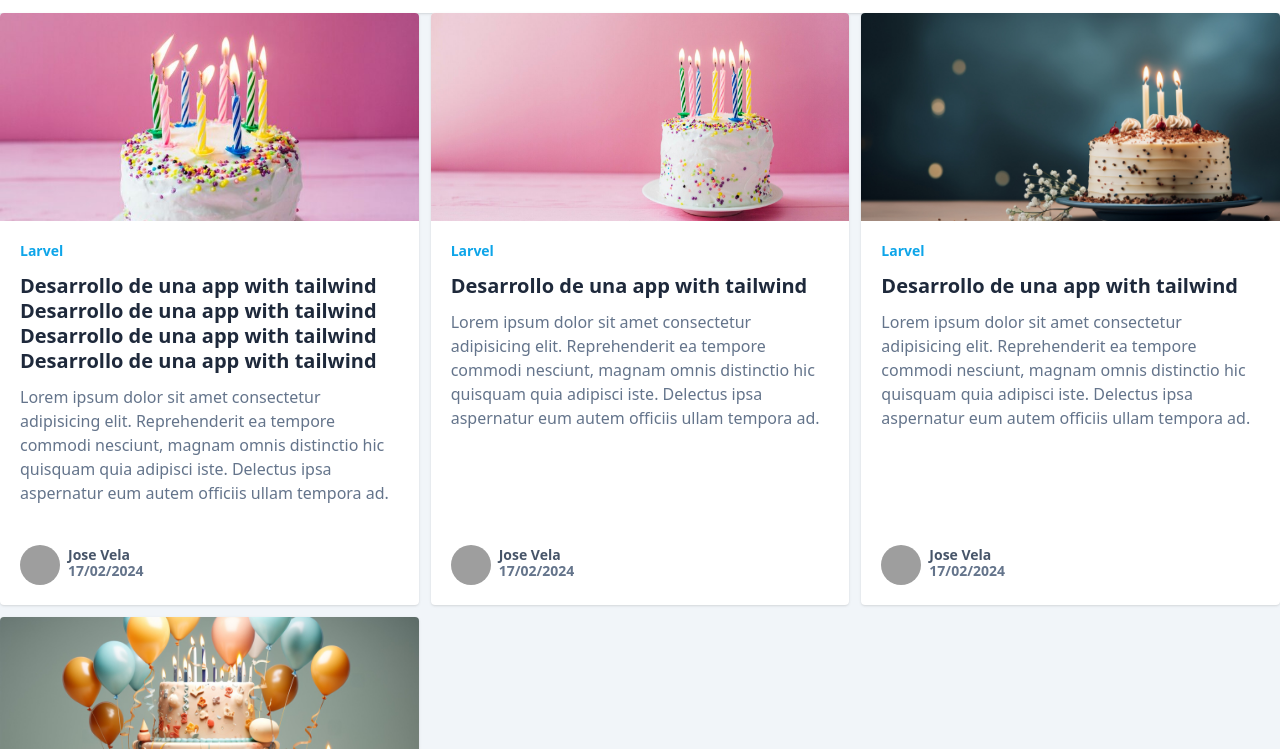
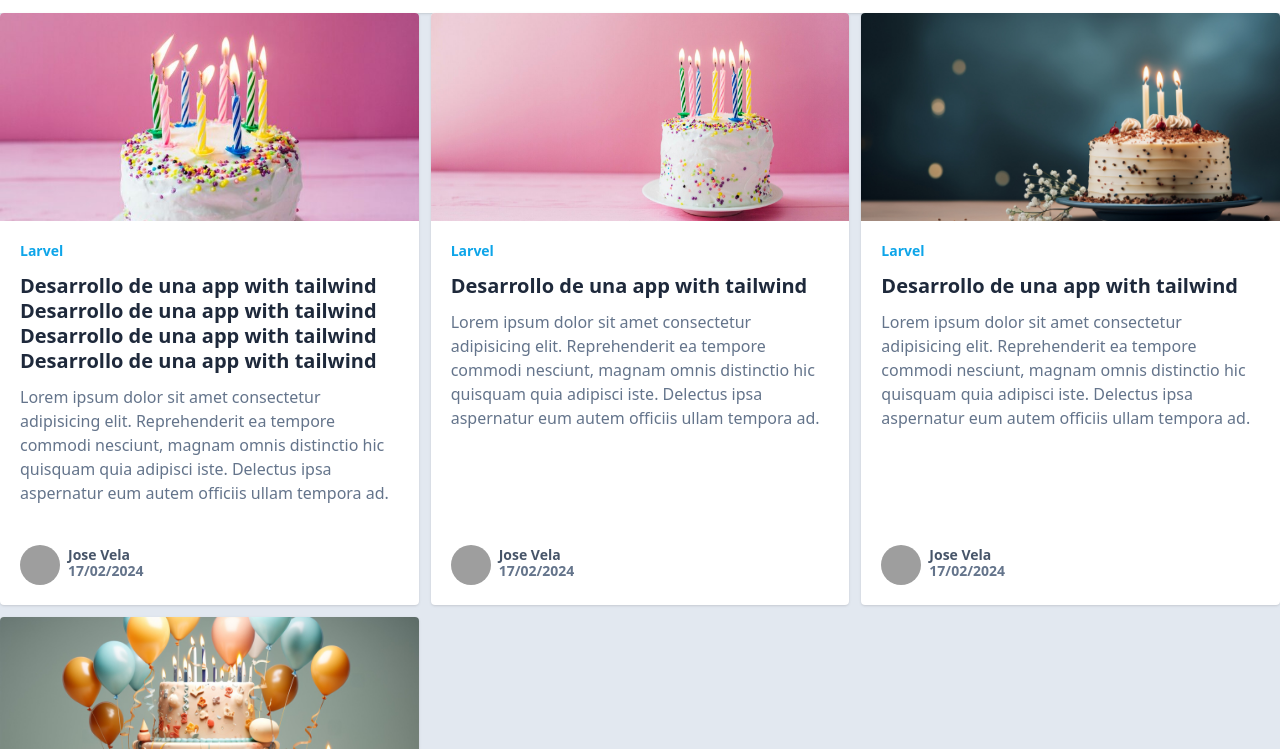
Before and after one commit to vela91/tailwind, a website built with Vite: page index.html in a window 1280 px wide. Shown: the part 51-800 px from the top of the page. Built offline with nearby package versions, Linux system fonts and the light colour scheme; grey boxes are pictures that could not be loaded.

Commit message:
change text

```diff
--- a/index.html
+++ b/index.html
@@ -8,7 +8,7 @@
   <link rel="stylesheet" href="tailwind.css" />
 </head>
 
-<body class="bg-slate-100">
+<body class="bg-slate-200">
   <header class="bg-white shadow px-6">
     <div class="flex h-16 justify-between items-center max-w-7xl mx-auto">
       <button class="-m-1 text-slate-500 hover:bg-sky-500 rounded p-1">
```
